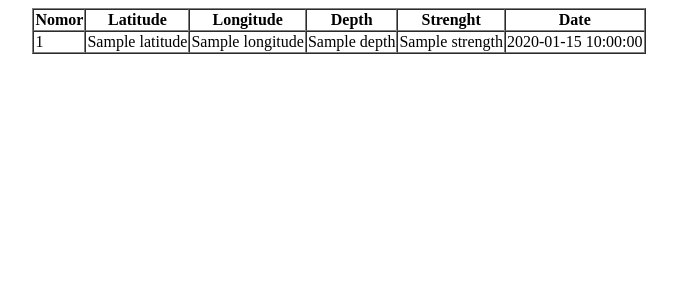
After one commit to adwhen/sig, a CodeIgniter 4 app: template app/Views/download.php in a window 1280 px wide. The commit adds this page. Shown: the top 300 px of the page, without its empty margins (301-978 px from the left). Run offline with PHP 8.4 and a stand-in for CodeIgniter, Linux system fonts and the light colour scheme; the template is opened without the code that fills it: most values are stand-ins (such as "Sample title", 1, 10 or a date in 2020); some libraries are stand-ins or nearby versions.

Commit message:
download data

```diff
--- a/app/Config/Routes.php
+++ b/app/Config/Routes.php
@@ -38,6 +38,7 @@ $routes->get('/Silhoute-coefficient', 'Method::se');
 $routes->get('/Result-elbow', 'home::result_elbow');
 $routes->get('/Result-clarans', 'home::result_clarans');
 $routes->get('/Result-silhoute-coefficient', 'home::result_se');
+$routes->get('/download-data', 'home::download');
 
 /*
  * --------------------------------------------------------------------
--- /dev/null
+++ b/app/Views/download.php
@@ -0,0 +1,42 @@
+<!DOCTYPE html>
+<html lang="en">
+
+<head>
+    <meta charset="UTF-8">
+    <meta http-equiv="X-UA-Compatible" content="IE=edge">
+    <meta name="viewport" content="width=device-width, initial-scale=1.0">
+    <title>Document</title>
+</head>
+
+<body>
+    <center>
+        <table cellspacing="0" border="1">
+            <thead>
+                <tr>
+                    <th>Nomor</th>
+                    <th>Latitude</th>
+                    <th>Longitude</th>
+                    <th>Depth</th>
+                    <th>Strenght</th>
+                    <th>Date</th>
+                </tr>
+            </thead>
+            <tbody>
+                <?php $x = 0;
+                foreach ($gempa as $g) : ?>
+                    <tr>
+                        <td><?= $x + 1 ?></td>
+                        <td><?= $g['latitude'] ?></td>
+                        <td><?= $g['longitude'] ?></td>
+                        <td><?= $g['depth'] ?></td>
+                        <td><?= $g['strength'] ?></td>
+                        <td><?= $g['created_at'] ?></td>
+                    </tr>
+                <?php $x++;
+                endforeach; ?>
+            </tbody>
+        </table>
+    </center>
+</body>
+
+</html>
--- a/app/Views/layout/template.php
+++ b/app/Views/layout/template.php
@@ -89,6 +89,12 @@
             <!-- Divider -->
             <hr class="sidebar-divider">
 
+            <li class="nav-item">
+                <a class="nav-link" href="/download-data">
+                    <i class="fas fa-fw fa-download"></i>
+                    <span>Download Data</span></a>
+            </li>
+            <hr class="sidebar-divider">
             <!-- Heading -->
 
             <!-- Divider -->
--- a/app/Views/pages/result_clarans.php
+++ b/app/Views/pages/result_clarans.php
@@ -20,6 +20,7 @@
                             <th>Longitude</th>
                             <th>Depth</th>
                             <th>Strenght</th>
+                            <th>Date</th>
                             <th>Klaster</th>
                         </tr>
                     </thead>
@@ -32,6 +33,7 @@
                                 <td><?= $g['longitude'] ?></td>
                                 <td><?= $g['depth'] ?></td>
                                 <td><?= $g['strength'] ?></td>
+                                <td><?= $g['created_at'] ?></td>
                                 <td><?= $g['klaster'] ?></td>
                             </tr>
                         <?php $x++;
--- a/app/Views/pages/result_se.php
+++ b/app/Views/pages/result_se.php
@@ -17,6 +17,7 @@
                             <th>Longitude</th>
                             <th>Depth</th>
                             <th>Strenght</th>
+                            <th>Date</th>
                             <th>a(i)</th>
                             <th>b(i)</th>
                             <th>s(i)</th>
@@ -35,6 +36,7 @@
                                 <td><?= $g['longitude'] ?></td>
                                 <td><?= $g['depth'] ?></td>
                                 <td><?= $g['strength'] ?></td>
+                                <td><?= $g['created_at'] ?></td>
                                 <td><?= $g['ai'] ?></td>
                                 <td><?= $g['bi'] ?></td>
                                 <td><?= $g['sc'] ?></td>
```
Also changed, not shown: app/Controllers/Home.php (+10 -0 lines).
